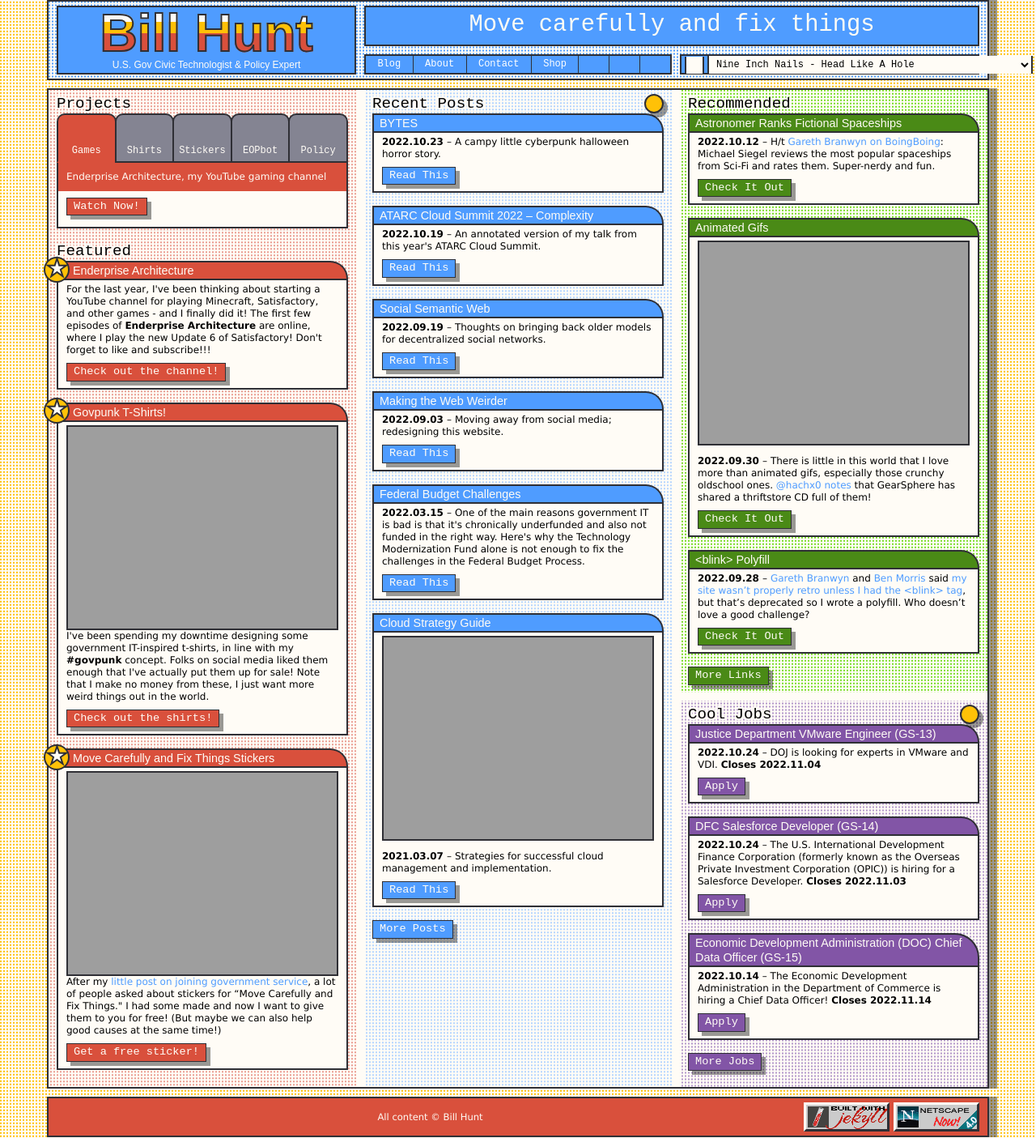
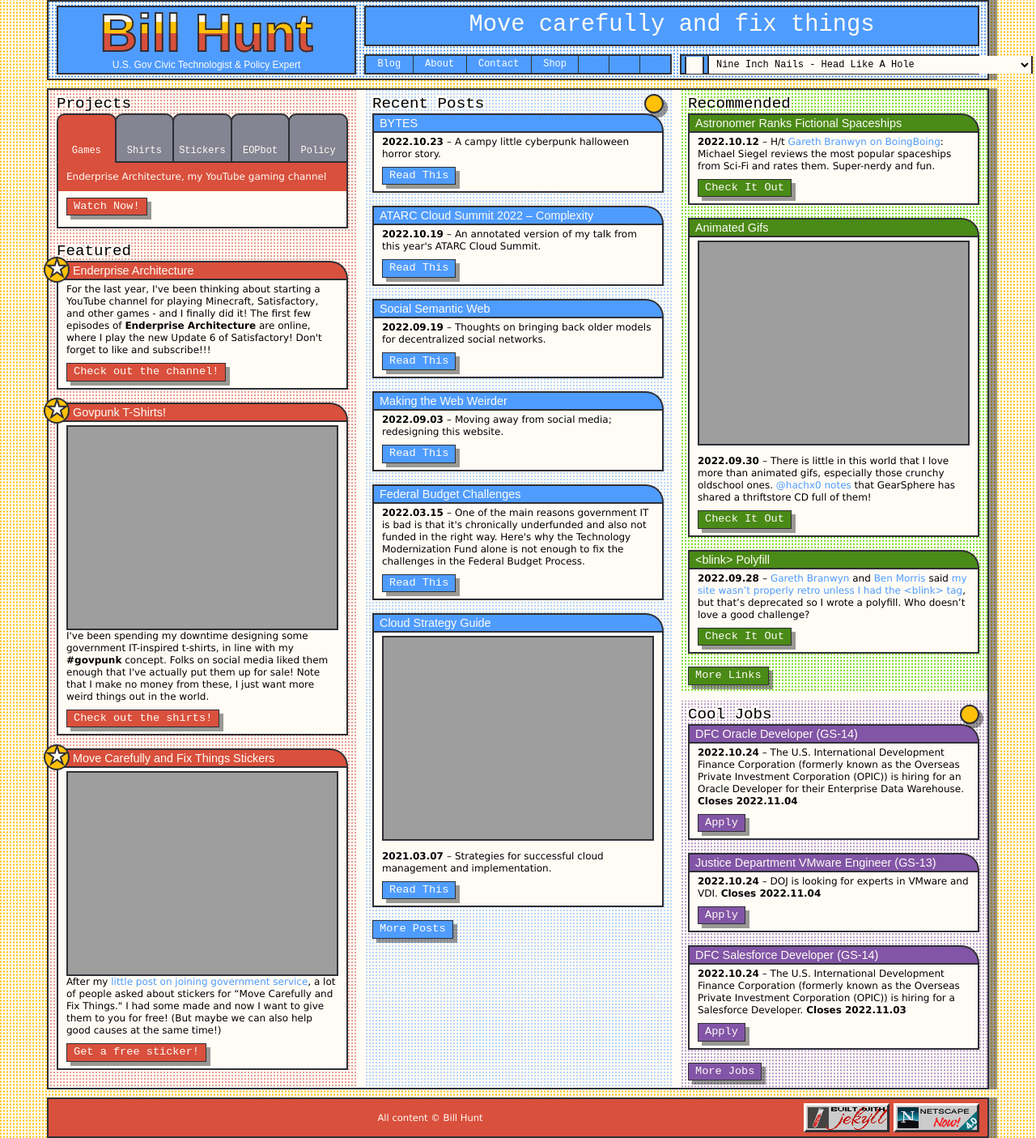
Before and after one commit to krusynth/billhunt.dev, a Jekyll site: the page built from index.md, in a window 1280 px wide. Shown: the whole page at 81% size. Built offline with Jekyll 4.4.1, drawn with Linux system fonts in a browser that asks for light colours; some web fonts are replaced.

Commit message:
Update content

```diff
--- a/_data/jobs.yml
+++ b/_data/jobs.yml
@@ -1,3 +1,9 @@
+- title: DFC Oracle Developer (GS-14)
+  url: https://www.usajobs.gov/job/684612300
+  date: 2022-10-24
+  closes: 2022-11-04
+  content: The U.S. International Development Finance Corporation (formerly known as the Overseas Private Investment Corporation (OPIC)) is hiring for an Oracle Developer for their Enterprise Data Warehouse.
+
 - title: Justice Department VMware Engineer (GS-13)
   url: https://www.usajobs.gov/job/684586900
   date: 2022-10-24
```
